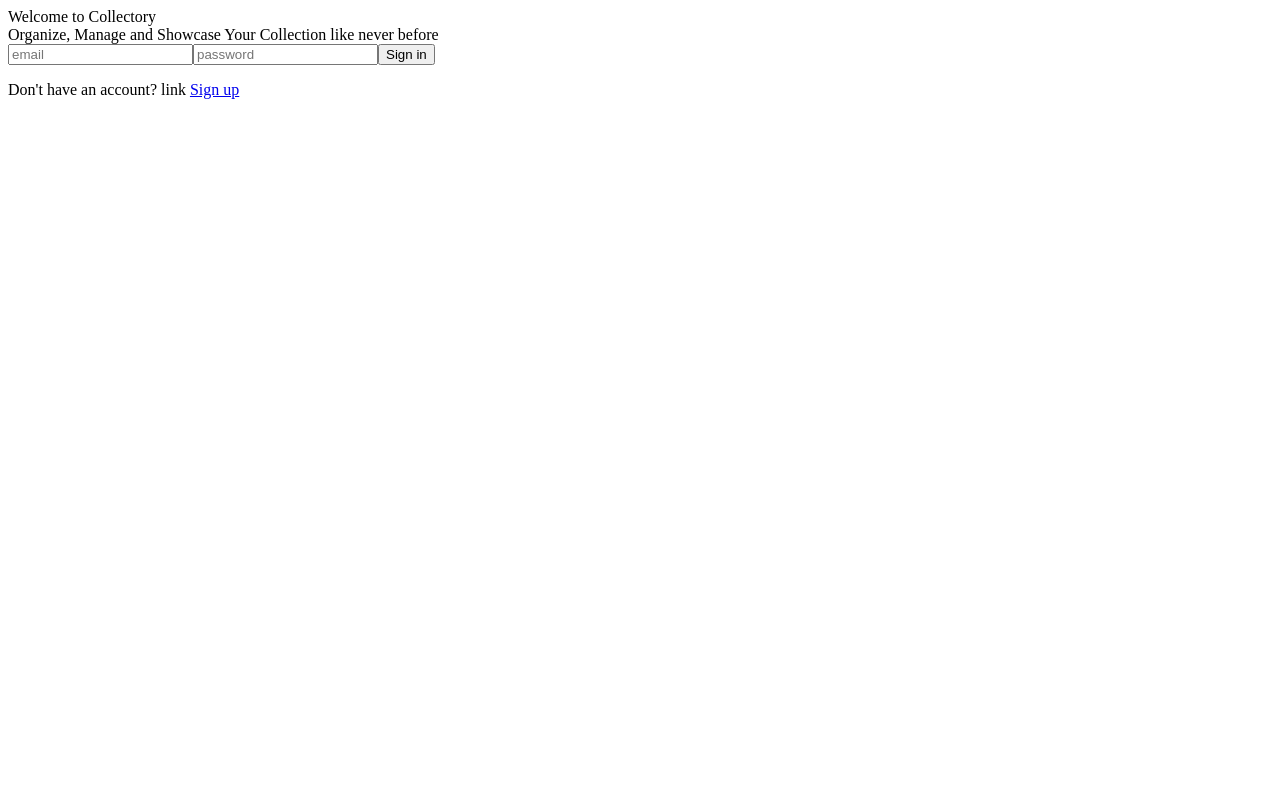
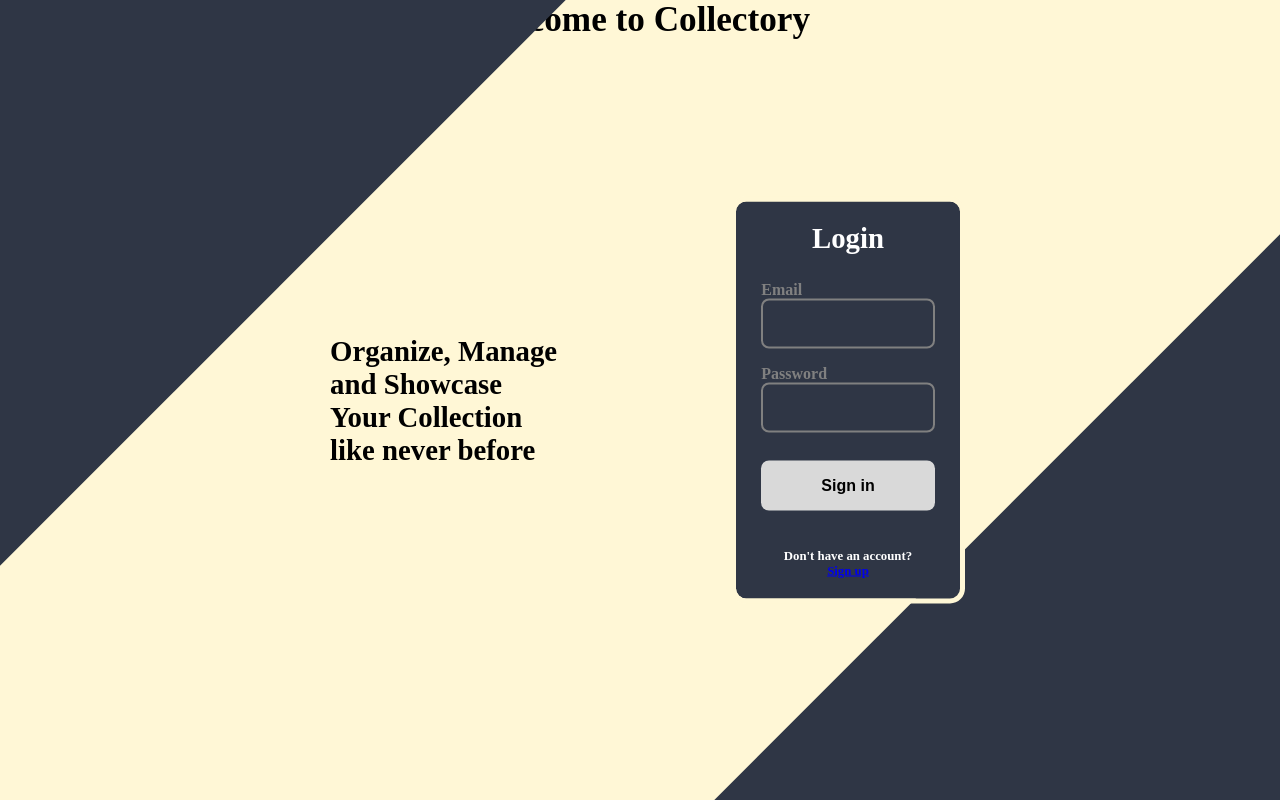
Before and after one commit to AtharvKasar04/Collector-Organizer, a React (Vite) app in the folder client/: page / in a window 1280 px wide. Built offline with nearby package versions, Linux system fonts and the light colour scheme.

Commit message:
Home page design

```diff
--- /dev/null
+++ b/client/src/assets/styles/Home.css
@@ -0,0 +1,135 @@
+*{
+    margin: 0;
+    padding: 0;
+    box-sizing: border-box;
+}
+
+.homeContainer{
+    width: 100%;
+    height: 100vh;
+    background-color: #FFF7D6;
+    text-align: center;
+    position: relative;
+    overflow: hidden;
+}
+
+.heading{
+    font-size: 2.2rem;
+    font-weight: bold;
+}
+
+.midContainer{
+    /* border: 2px solid red; */
+    width: 50%;
+    margin: 0px auto;
+    display: flex;
+    justify-content: space-between;
+    align-items: center;
+    position: absolute;
+    top: 50%;
+    left: 50%;
+    transform: translate(-50%, -50%);
+}
+
+.paragraph{
+    /* border: 2px solid; */
+    font-size: 1.8rem;
+    font-weight: bold;
+    width: 40%;
+    padding: 10px;
+    text-align: left;
+}
+
+.loginContainer{
+    display: flex;
+    flex-direction: column;
+    justify-content: center;
+    align-items: center;
+    background: #2F3645;
+    padding: 20px 10px;
+    border-radius: 10px;
+    width: 35%;
+    outline: 5px solid #FFF7D6;
+}
+
+.loginForm{
+    display: flex;
+    flex-direction: column;
+    justify-content: center;
+    align-items: center;
+    width: 85%;
+}
+
+.loginContainer > h3{
+    color: white;
+    font-size: 1.8rem;
+    margin-bottom: 18px;
+}
+
+.loginForm input{
+    padding: 14px;
+    border-radius: 8px;
+    outline: none;
+    border: 2px solid gray;
+    background: none;
+    color: white;
+    width: 100%;
+    font-size: 1rem;
+}
+
+.loginButton{
+    width: 100%;
+    padding: 16px 24px;
+    border-radius: 8px;
+    border: none;
+    outline: none;
+    background-color: #D9D9D9;
+    font-weight: 600;
+    font-size: 1rem;
+    margin: 20px 0px;
+    cursor: pointer;
+}
+
+.loginContainer p{
+    color: white;
+    width: 70%;
+    font-size: 0.8rem;
+    font-weight: bold;
+    margin-top: 18px;
+}
+
+.backgroundElement{
+    height: 400px;
+    width: 500px;
+    background-color: #2F3645;
+    position: absolute;
+}
+
+#BE1{
+    transform: translate(-50%, -50%) rotate(-45deg) scale(2);
+    position: absolute;
+    top: 0;
+    left: 0;
+}
+
+#BE2{
+    transform: translate(50%, 50%) rotate(-45deg) scale(2);
+    position: absolute;
+    bottom: 0;
+    right: 0;
+}
+
+.email{
+    text-align: left;
+    margin: 8px 0px;
+}
+
+.password{
+    text-align: left;
+    margin: 8px 0px;
+}
+
+label{
+    color: gray;
+    font-weight: 600;
+}
--- a/client/src/components/Home.jsx
+++ b/client/src/components/Home.jsx
@@ -1,20 +1,39 @@
 import React from 'react'
 import { Link } from 'react-router-dom'
+import "../assets/styles/Home.css"
 
 function Home() {
     return (
         <div className='homeContainer'>
+
+            <div className="backgroundElement" id='BE1'></div>
+            <div className="backgroundElement" id='BE2'></div>
+
             <div className="heading">Welcome to Collectory</div>
+
+            <div className="midContainer">
 
                 <div className="paragraph">Organize, Manage and Showcase Your Collection like never before</div>
 
+                <div className="loginContainer">
+
+                    <h3>Login</h3>
                     <form action="" className='loginForm'>
-        <input type="text" placeholder='email' id='loginEmail'/>
-        <input type="password" name="" id="loginPassword" placeholder='password'/>
+                        <div className="email">
+                            <label htmlFor="login-email">Email</label>
+                            <input type="text" placeholder='' id='loginEmail' name='login-email' />
+                        </div>
+
+                        <div className="password">
+                            <label htmlFor="login-pass">Password</label>
+                            <input type="password" name="login-pass" id="loginPassword" placeholder='' />
+                        </div>
                         <button type="submit" className='loginButton'>Sign in</button>
                     </form>
 
-      <p>Don't have an account? link <Link id='link-SignUp'>Sign up</Link> </p>
+                    <p>Don't have an account? <Link id='link-SignUp'>Sign up</Link> </p>
+                </div>
+            </div>
         </div>
     )
 }
```
Lines whose indentation alone changed are shown as unchanged.
